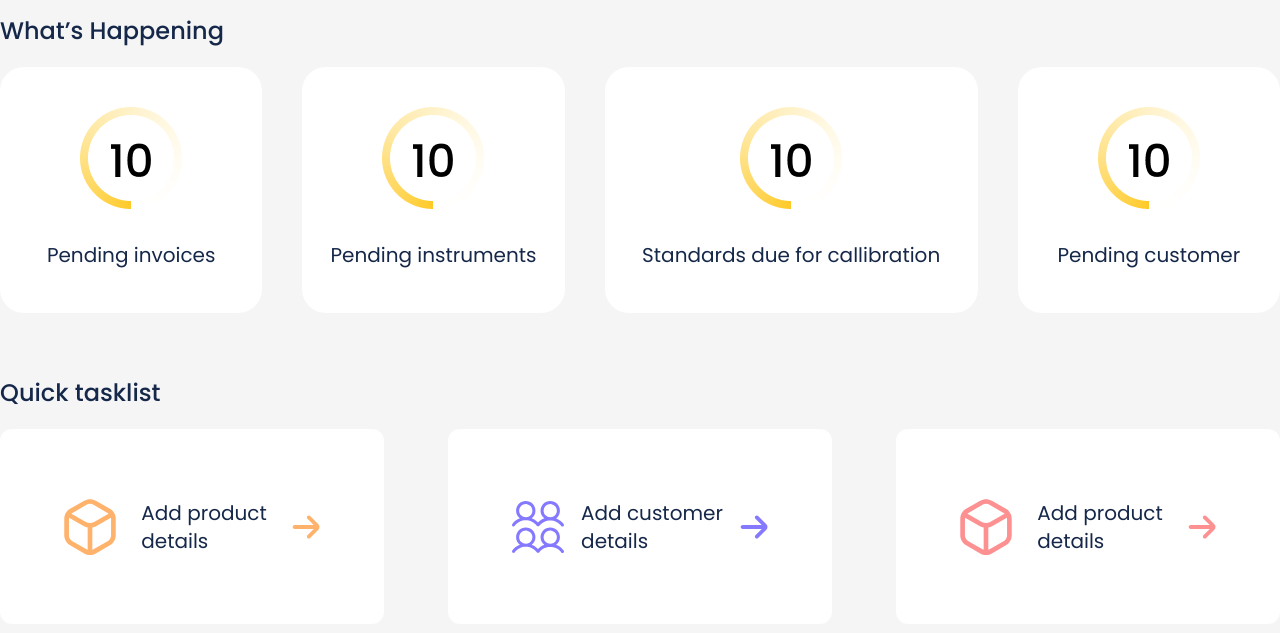
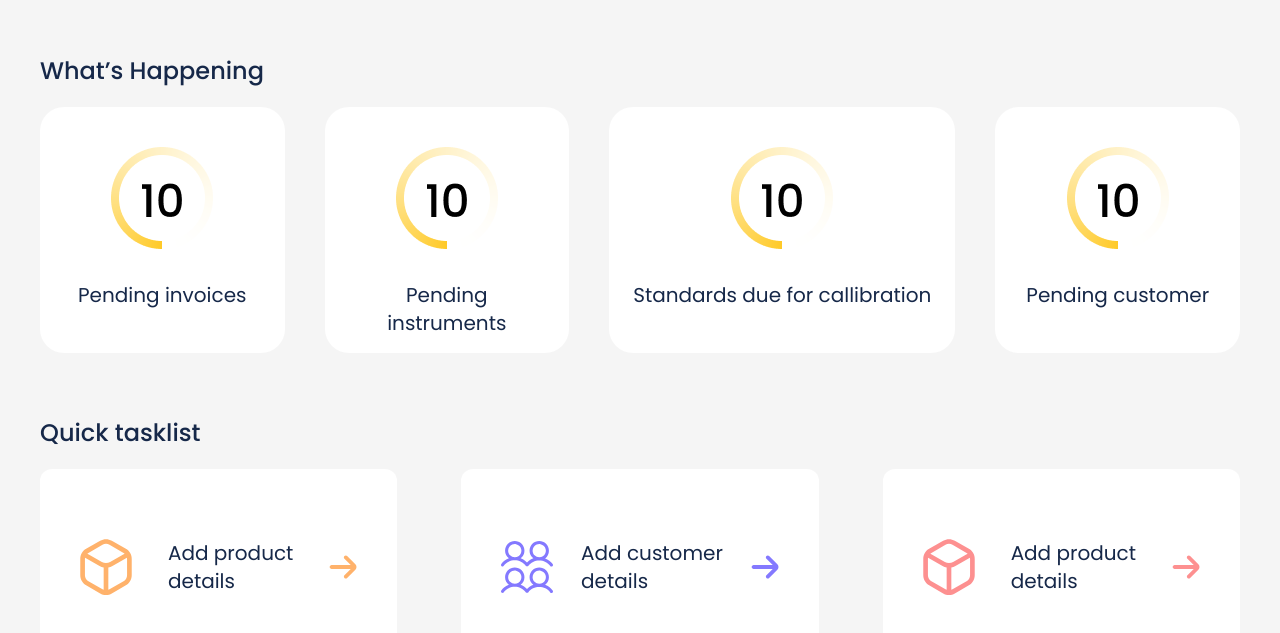
Before and after one commit to mdmarufb37/card-data, a plain HTML site: page index.html in a window 1280 px wide. Shown: the part 149-782 px from the top of the page. Drawn offline with nearby package versions, Linux system fonts and the light colour scheme.

Commit message:
Update index.html

```diff
--- a/index.html
+++ b/index.html
@@ -22,7 +22,7 @@
   </script>
 </head>
 <body>
-  <div class="bg-[#f5f5f5] h-screen">
+  <div class="bg-[#f5f5f5] h-screen py-10 px-10">
   <header>
     <div class="container mx-auto pt-12 flex justify-between">
       <div class="">
@@ -72,7 +72,7 @@
         <h3 class="font-medium text-2xl text-[#162849]">Quick tasklist</h3>
       </div>
     <div class="w-full flex mt-5 gap-16">
-      <div class="w-[423px] h-[195px] bg-[#ffffff] flex justify-between items-center px-16 rounded-xl">
+      <div class="w-[423px] h-[195px] bg-[#ffffff] flex justify-between items-center px-10 rounded-xl">
         <div class="">
           <img src="./media/1.svg" alt="img">
         </div>
@@ -81,7 +81,7 @@
           <img class="" src="./media/2.svg" alt="img">
         </div>
       </div>
-      <div class="w-[423px] h-[195px] bg-[#ffffff] flex justify-between items-center px-16 rounded-xl">
+      <div class="w-[423px] h-[195px] bg-[#ffffff] flex justify-between items-center px-10 rounded-xl">
         <div class="">
           <img src="./media/3.svg" alt="img">
         </div>
@@ -90,7 +90,7 @@
           <img class="" src="./media/4.svg" alt="img">
         </div>
       </div>
-      <div class="w-[423px] h-[195px] bg-[#ffffff] flex justify-between items-center px-16 rounded-xl">
+      <div class="w-[423px] h-[195px] bg-[#ffffff] flex justify-between items-center px-10 rounded-xl">
         <div class="">
           <img src="./media/5.svg" alt="img">
         </div>
```
